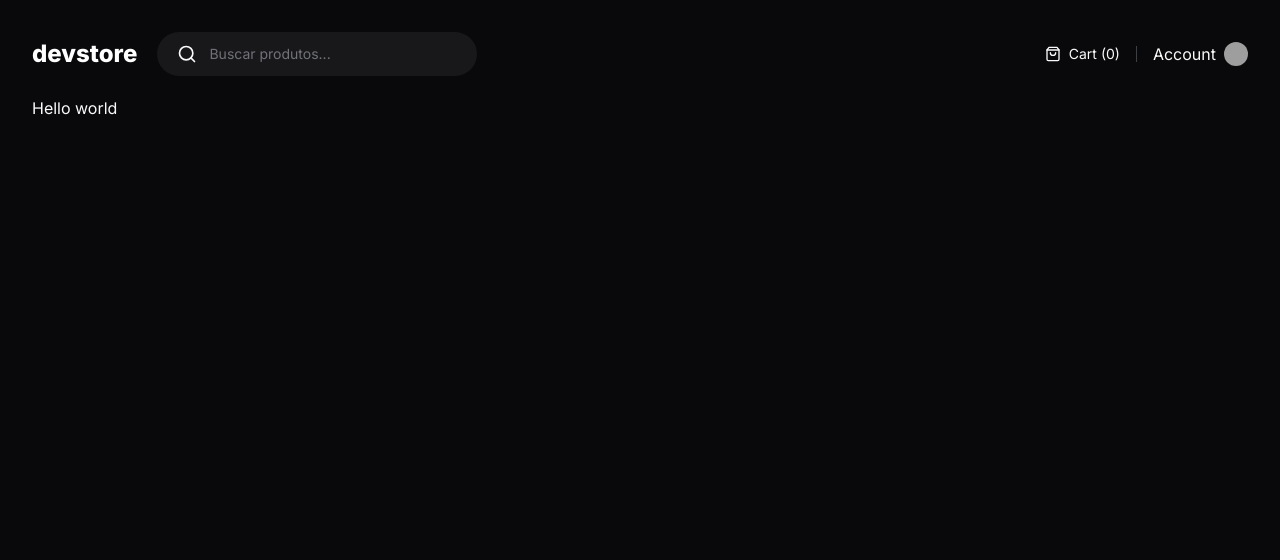
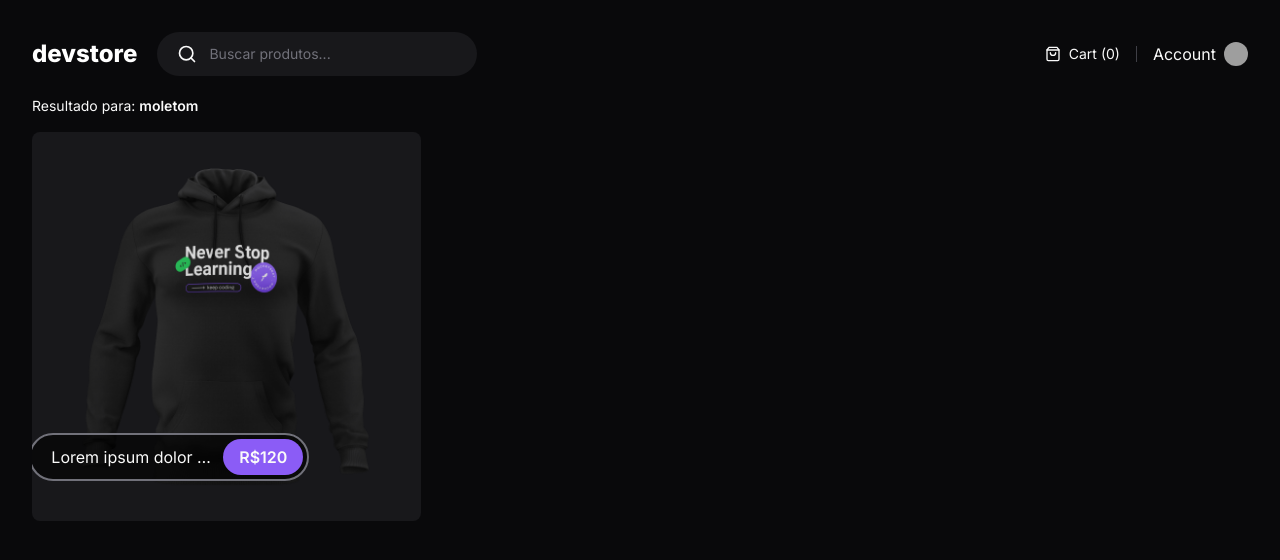
Before and after one commit to viniciusferreira7/devstore, a Next.js app: page /search in a window 1280 px wide. Shown: the top 560 px of the page. Built offline with nearby package versions, Linux system fonts and the light colour scheme; grey boxes are pictures that could not be loaded.

Commit message:
feat: page to product search

```diff
--- a/src/app/(store)/search/page.tsx
+++ b/src/app/(store)/search/page.tsx
@@ -1,3 +1,41 @@
+import Image from 'next/image'
+import Link from 'next/link'
+
 export default function Search() {
-  return <h1>Hello world</h1>
+  return (
+    <div className="flex flex-col gap-4">
+      <p className="text-sm">
+        Resultado para: <span className="font-semibold">moletom</span>
+      </p>
+
+      <div className="grid grid-cols-3 gap-6">
+        <Link
+          href="/product/moletom-never-stop-learning"
+          className="group relative flex items-baseline justify-center overflow-hidden rounded-lg bg-zinc-900
+          "
+        >
+          <Image
+            src="/moletom-never-stop-learning.png"
+            className="transition-transform duration-500 group-hover:scale-105"
+            width={920}
+            height={920}
+            quality={100}
+            alt=""
+          />
+          <div className="absolute bottom-10 right-28 flex h-12 max-w-[280px] items-center gap-2 rounded-full border-2 border-zinc-500 bg-black/60 p-1 pl-5">
+            <span className="truncate">
+              Lorem ipsum dolor sit amet consectetur adipisicing elit.
+              Voluptates nesciunt explicabo quidem laudantium rem accusamus
+              molestiae tenetur libero porro culpa voluptate similique,
+              voluptatem velit assumenda omnis labore exercitationem voluptas
+              fugiat.
+            </span>
+            <span className="flex h-full items-center justify-center rounded-full bg-violet-500 px-4 font-semibold">
+              R$120
+            </span>
+          </div>
+        </Link>
+      </div>
+    </div>
+  )
 }
--- a/src/app/api/products/search/route.ts
+++ b/src/app/api/products/search/route.ts
@@ -7,9 +7,21 @@
 
   const query = z.string().parse(searchParams.get('q'))
 
-  const product = data.products.filter((product) =>
-    product.title.toLocaleLowerCase().includes(query.toLocaleLowerCase()),
-  )
+  const product = data.products
+    .filter((product) =>
+      product.title.toLocaleLowerCase().includes(query.toLocaleLowerCase()),
+    )
+    .map((product) => {
+      return {
+        ...product,
+        price: product.price.toLocaleString('pt-br', {
+          style: 'currency',
+          currency: 'BRL',
+          minimumFractionDigits: 0,
+          maximumFractionDigits: 0,
+        }),
+      }
+    })
 
   if (!product) {
     return Response.json({ message: 'Product not found' }, { status: 400 })
```
